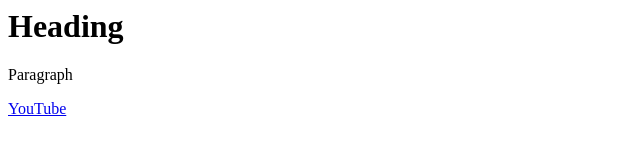
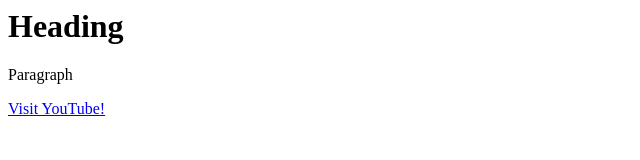
Before and after one commit to CodyNotFound0402/CodyNotFound0402.github.io, a plain HTML site: page index.html in a window 1280 px wide. Shown: the full height of the page, 0-640 px from the left. Drawn offline with Linux system fonts and the light colour scheme.

Commit message:
Update index.html

```diff
--- a/index.html
+++ b/index.html
@@ -5,6 +5,6 @@
   <body>
 <h1>Heading</h1>
 <p>Paragraph</p>
-<a href="https://www.youtube.com" target="_blank">YouTube</a>
+<a href="https://www.youtube.com" target="_blank">Visit YouTube!</a>
   </body>
 </html>
```
